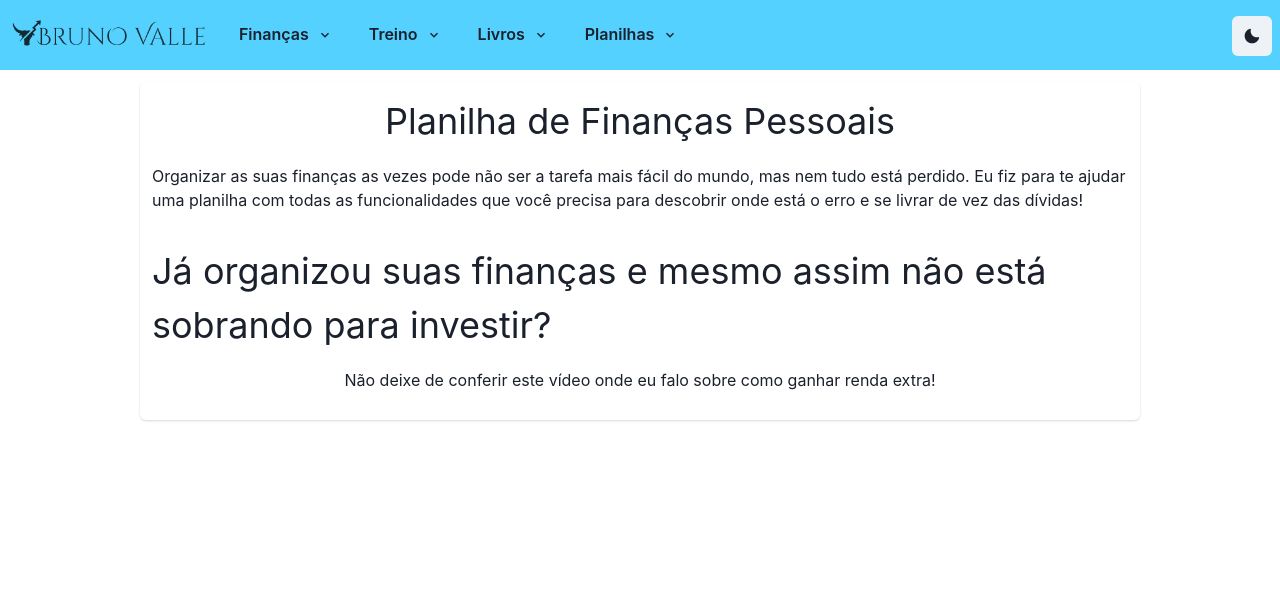
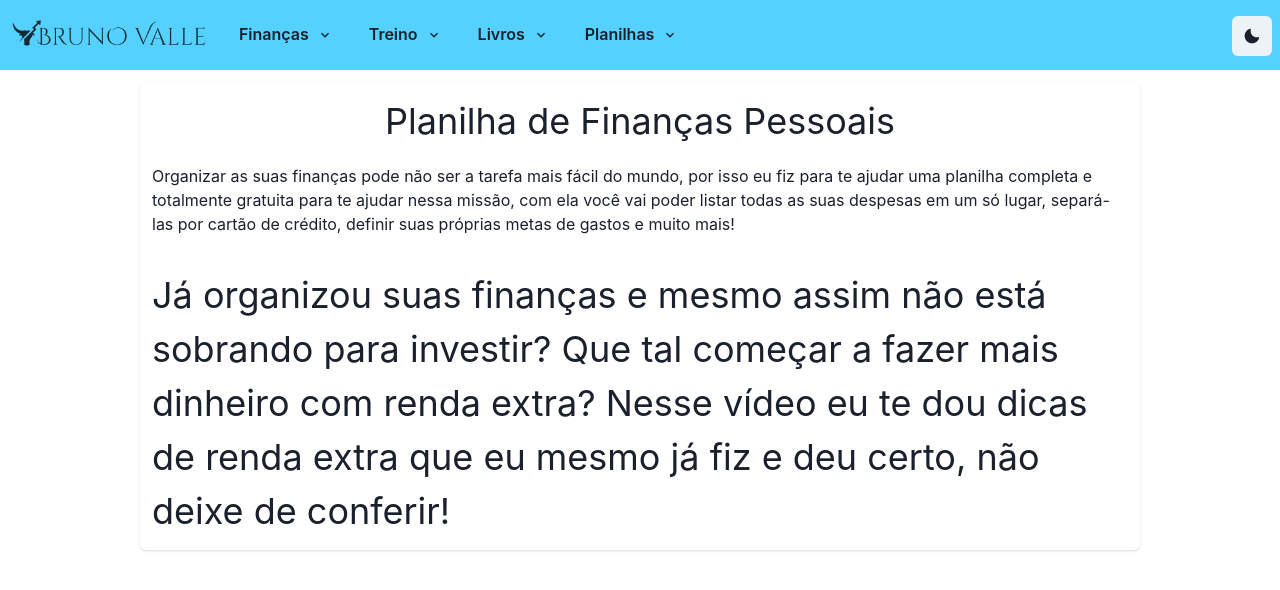
Before and after one commit to caiovsoares/valle, a Next.js app: page /planilhas/financaspessoais in a window 1280 px wide. Shown: the top 590 px of the page. Built offline with nearby package versions, Linux system fonts and the light colour scheme.

Commit message:
Update financaspessoais.tsx

```diff
--- a/src/pages/planilhas/financaspessoais.tsx
+++ b/src/pages/planilhas/financaspessoais.tsx
@@ -6,14 +6,13 @@ const financasPessoais = () => {
       <Card p={3} alignItems="center" maxW="1000px">
         <Text fontSize="4xl">Planilha de Finanças Pessoais</Text>
         <Text my={4}>
-          Organizar as suas finanças as vezes pode não ser a tarefa mais fácil do mundo, mas nem tudo está perdido.
-          Eu fiz para te ajudar uma planilha com todas as funcionalidades que você precisa para descobrir onde está o erro e se livrar de vez das dívidas!
+            Organizar as suas finanças pode não ser a tarefa mais fácil do mundo, por isso eu fiz para te ajudar uma planilha completa e totalmente gratuita
+          para te ajudar nessa missão, com ela você vai poder listar todas as suas despesas em um só lugar, separá-las por cartão de crédito, definir suas próprias
+          metas de gastos e muito mais!
         </Text>
         <Text fontSize="4xl" mt={4}>
-          Já organizou suas finanças e mesmo assim não está sobrando para investir?
-        </Text>
-        <Text my={4}>
-          Não deixe de conferir este vídeo onde eu falo sobre como ganhar renda extra!
+          Já organizou suas finanças e mesmo assim não está sobrando para investir? Que tal começar a fazer mais dinheiro com renda extra?
+          Nesse vídeo eu te dou dicas de renda extra que eu mesmo já fiz e deu certo, não deixe de conferir!
         </Text>
       </Card>
     </Flex>
```
